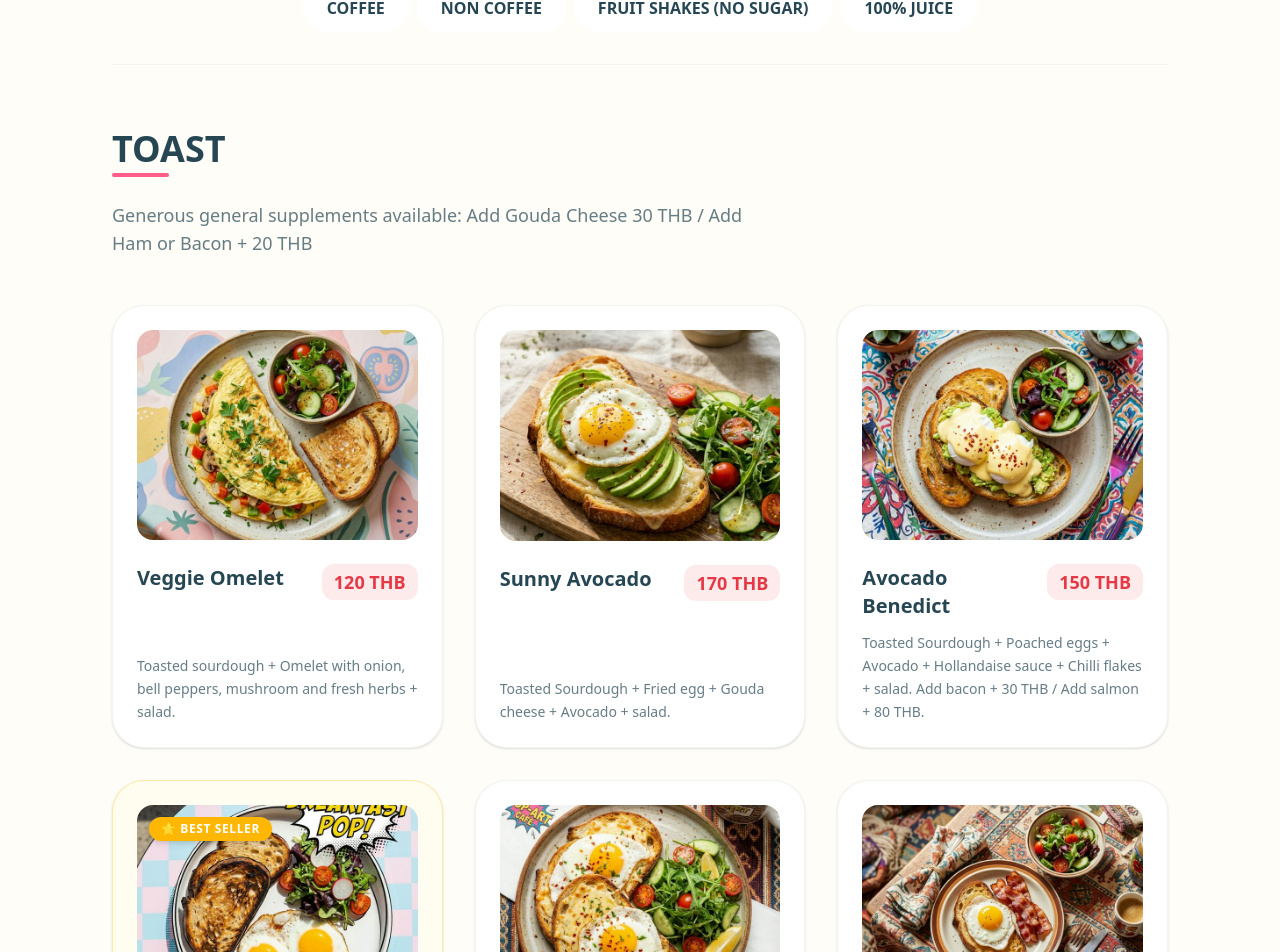
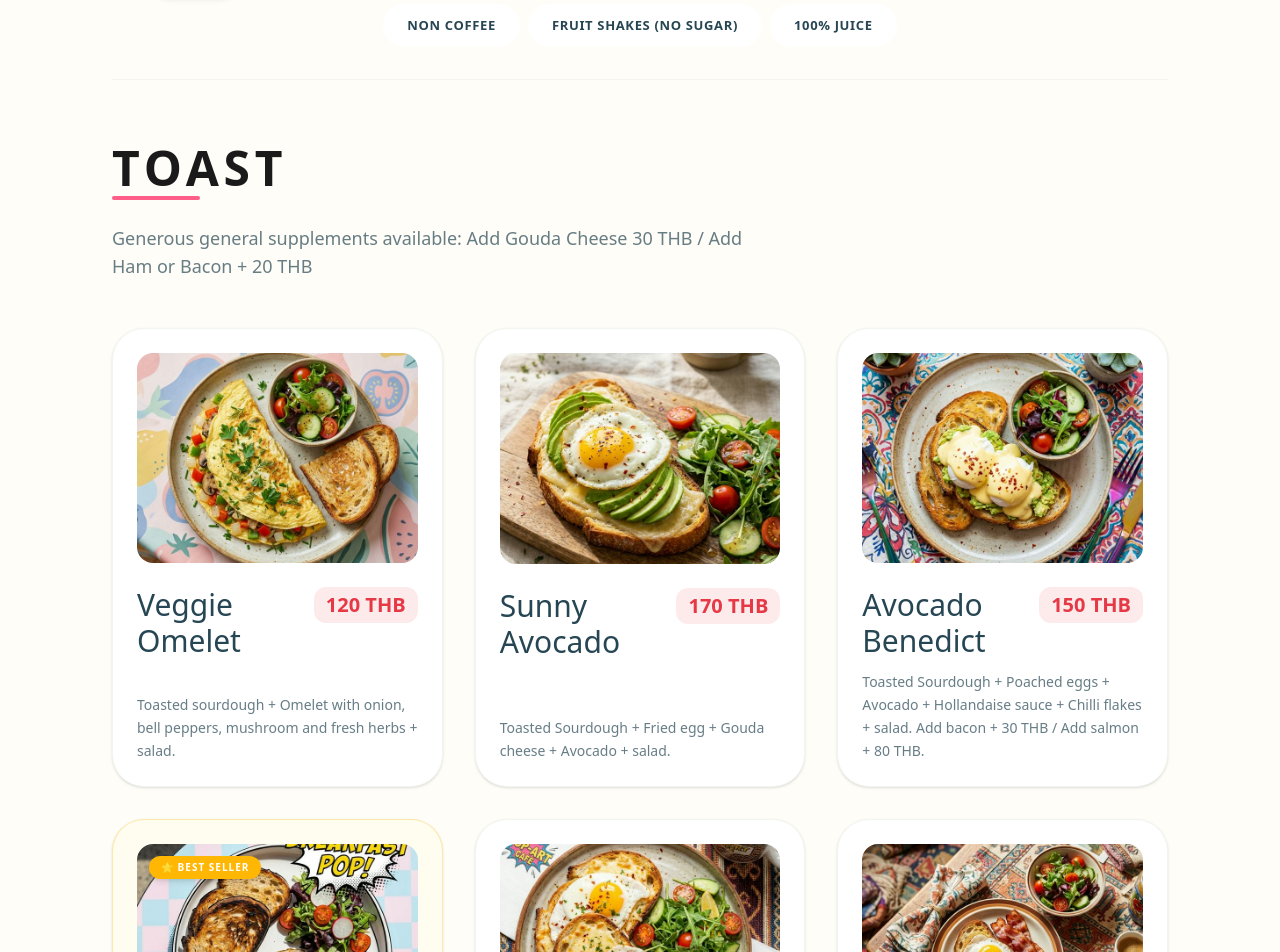
Before and after one commit to morpheris-agency/lili-breakfast-cafe, a Next.js app: page /menu in a window 1280 px wide. Shown: the part 496-1448 px from the top of the page. Built offline with nearby package versions, Linux system fonts and the light colour scheme.

Commit message:
Fix TypeScript error in MenuPageClient and update remaining typography

```diff
--- a/src/app/menu/MenuPageClient.tsx
+++ b/src/app/menu/MenuPageClient.tsx
@@ -32,14 +32,14 @@ export default function MenuPageClient({ categories }: { categories: MenuCategor
         show: {
             opacity: 1,
             y: 0,
-            transition: { type: "spring", stiffness: 100, damping: 20 }
+            transition: { type: "spring" as const, stiffness: 100, damping: 20 }
         }
     };
 
     return (
         <div className="max-w-6xl mx-auto px-6 md:px-12 py-12 md:py-24">
             <div className="text-center mb-16">
-                <h1 className="text-5xl md:text-7xl font-heading font-bold text-text-dark mb-6">
+                <h1 className="text-6xl md:text-8xl font-heading font-normal text-text-dark mb-6">
                     Our <span className="text-accent-mango">Menu</span>
                 </h1>
                 <p className="text-lg text-text-dark/70 font-body max-w-2xl mx-auto">
@@ -54,9 +54,9 @@ export default function MenuPageClient({ categories }: { categories: MenuCategor
                         <button
                             key={`tab-${cat._id}`}
                             onClick={() => scrollToCategory(cat._id)}
-                            className={`snap-start whitespace-nowrap px-5 py-2 md:px-6 md:py-3 rounded-full font-heading font-bold transition-all duration-300 ${activeTab === cat._id
-                                    ? 'bg-accent-mango text-white shadow-md'
-                                    : 'bg-white text-text-dark hover:bg-bg-secondary'
+                            className={`snap-start whitespace-nowrap px-5 py-2 md:px-6 md:py-3 rounded-full font-display font-bold uppercase tracking-wider text-[13px] transition-all duration-300 ${activeTab === cat._id
+                                ? 'bg-accent-mango text-white shadow-md'
+                                : 'bg-white text-text-dark hover:bg-bg-secondary'
                                 }`}
                         >
                             {cat.title}
@@ -70,7 +70,7 @@ export default function MenuPageClient({ categories }: { categories: MenuCategor
                 {categories.map((category) => (
                     <section key={category._id} id={category._id} className="scroll-mt-40">
                         <div className="mb-12">
-                            <h2 className="text-4xl font-heading font-bold text-text-dark mb-4 inline-block relative after:content-[''] after:absolute after:-bottom-2 after:left-0 after:w-1/2 after:h-1 after:bg-accent-pitaya after:rounded-full">
+                            <h2 className="text-4xl md:text-5xl font-display font-black uppercase tracking-widest text-[#1a1a1a] mb-4 inline-block relative after:content-[''] after:absolute after:-bottom-2 after:left-0 after:w-1/2 after:h-1 after:bg-accent-pitaya after:rounded-full">
                                 {category.title}
                             </h2>
                             {category.description && (
@@ -103,7 +103,7 @@ export default function MenuPageClient({ categories }: { categories: MenuCategor
                                             <span className="text-5xl opacity-50">🍽️</span>
                                         )}
                                         {item.isBestSeller && (
-                                            <div className="absolute top-3 left-3 bg-accent-mango text-white px-3 py-1 rounded-full text-xs font-bold uppercase tracking-wider shadow-md">
+                                            <div className="absolute top-3 left-3 bg-accent-mango text-white px-3 py-1 rounded-full font-display font-bold uppercase tracking-widest text-[10px] shadow-md">
                                                 ⭐ Best Seller
                                             </div>
                                         )}
@@ -112,8 +112,8 @@ export default function MenuPageClient({ categories }: { categories: MenuCategor
                                     {/* Content */}
                                     <div className="flex flex-col flex-grow">
                                         <div className="flex justify-between items-start mb-3 gap-4">
-                                            <h3 className="font-heading font-bold text-xl text-text-dark">{item.title}</h3>
-                                            <span className="font-heading font-bold text-lg text-accent-strawberry whitespace-nowrap bg-accent-strawberry/10 px-3 py-1 rounded-xl">
+                                            <h3 className="font-heading font-normal text-3xl text-text-dark">{item.title}</h3>
+                                            <span className="font-display font-bold text-xl text-accent-strawberry whitespace-nowrap bg-accent-strawberry/10 px-3 py-1 rounded-xl">
                                                 {item.price} THB
                                             </span>
                                         </div>
```
